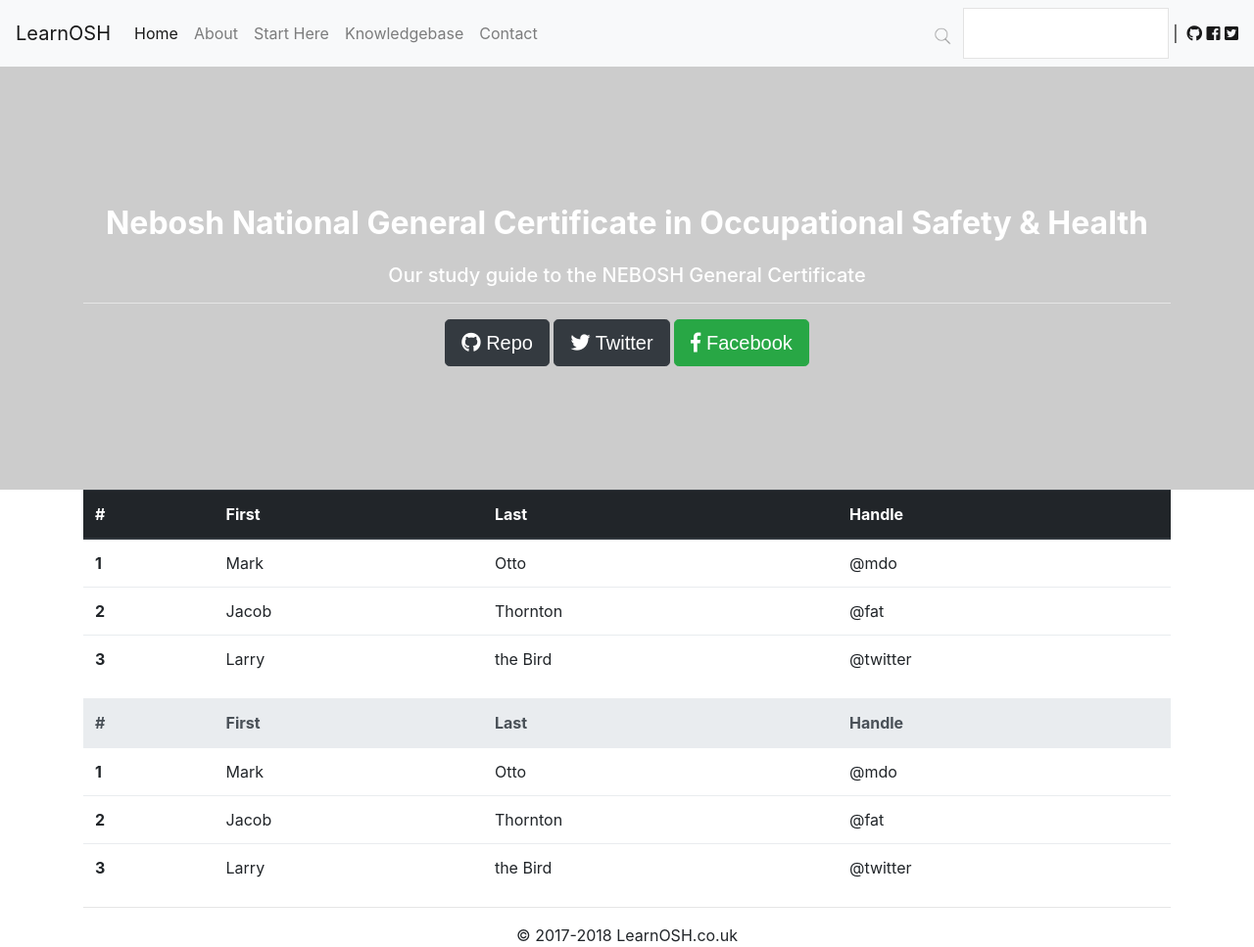
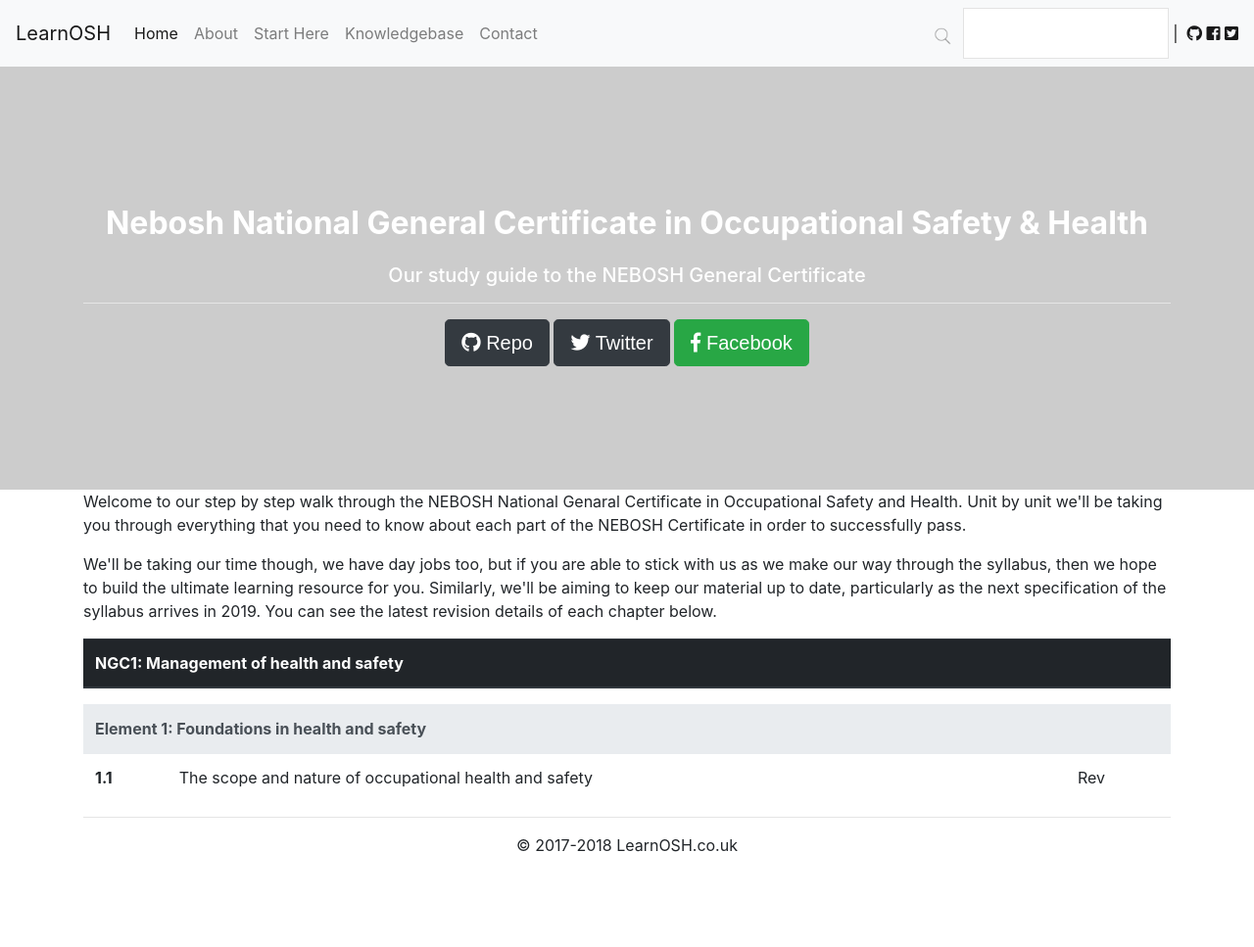
Before and after one commit to lee-perry/learnosh, a Jekyll site: the page built from course/nebosh_national_certificate/index.html, in a window 1280 px wide and 967 px high. Shown: the whole window at 98% size. Built offline with Jekyll 4.4.1, drawn with Linux system fonts in a browser that asks for light colours; nearby versions of some CDN libraries.

Commit message:
Update index.html

```diff
--- a/course/nebosh_national_certificate/index.html
+++ b/course/nebosh_national_certificate/index.html
@@ -4,64 +4,30 @@ title: Nebosh National General Certificate in Occupational Safety & Health
 subtitle: Our study guide to the NEBOSH General Certificate
 ---
 <div class="container">
+  <p>Welcome to our step by step walk through the NEBOSH National Genaral Certificate in Occupational Safety and Health.  Unit by unit we'll be taking you through everything that you need to know about each part of the NEBOSH Certificate in order to successfully pass.</p>
+  <p>We'll be taking our time though, we have day jobs too, but if you are able to stick with us as we make our way through the syllabus, then we hope to build the ultimate learning resource for you.  Similarly, we'll be aiming to keep our material up to date, particularly as the next specification of the syllabus arrives in 2019.  You can see the latest revision details of each chapter below.</p>
 <table class="table">
   <thead class="thead-dark">
     <tr>
-      <th scope="col">#</th>
-      <th scope="col">First</th>
-      <th scope="col">Last</th>
-      <th scope="col">Handle</th>
+      <th scope="col" colspan="3">NGC1: Management of health and safety</th>
     </tr>
   </thead>
   <tbody>
-    <tr>
-      <th scope="row">1</th>
-      <td>Mark</td>
-      <td>Otto</td>
-      <td>@mdo</td>
-    </tr>
-    <tr>
-      <th scope="row">2</th>
-      <td>Jacob</td>
-      <td>Thornton</td>
-      <td>@fat</td>
-    </tr>
-    <tr>
-      <th scope="row">3</th>
-      <td>Larry</td>
-      <td>the Bird</td>
-      <td>@twitter</td>
-    </tr>
   </tbody>
 </table>
 
 <table class="table">
   <thead class="thead-light">
     <tr>
-      <th scope="col">#</th>
-      <th scope="col">First</th>
-      <th scope="col">Last</th>
-      <th scope="col">Handle</th>
+      <th scope="col" colspan="3">Element 1: Foundations in health and safety</th>
     </tr>
   </thead>
   <tbody>
     <tr>
-      <th scope="row">1</th>
-      <td>Mark</td>
-      <td>Otto</td>
-      <td>@mdo</td>
+      <th scope="row">1.1</th>
+      <td>The scope and nature of occupational health and safety</td>
+      <td>Rev</td>
     </tr>
-    <tr>
-      <th scope="row">2</th>
-      <td>Jacob</td>
-      <td>Thornton</td>
-      <td>@fat</td>
-    </tr>
-    <tr>
-      <th scope="row">3</th>
-      <td>Larry</td>
-      <td>the Bird</td>
-      <td>@twitter</td>
     </tr>
   </tbody>
 </table>
```
